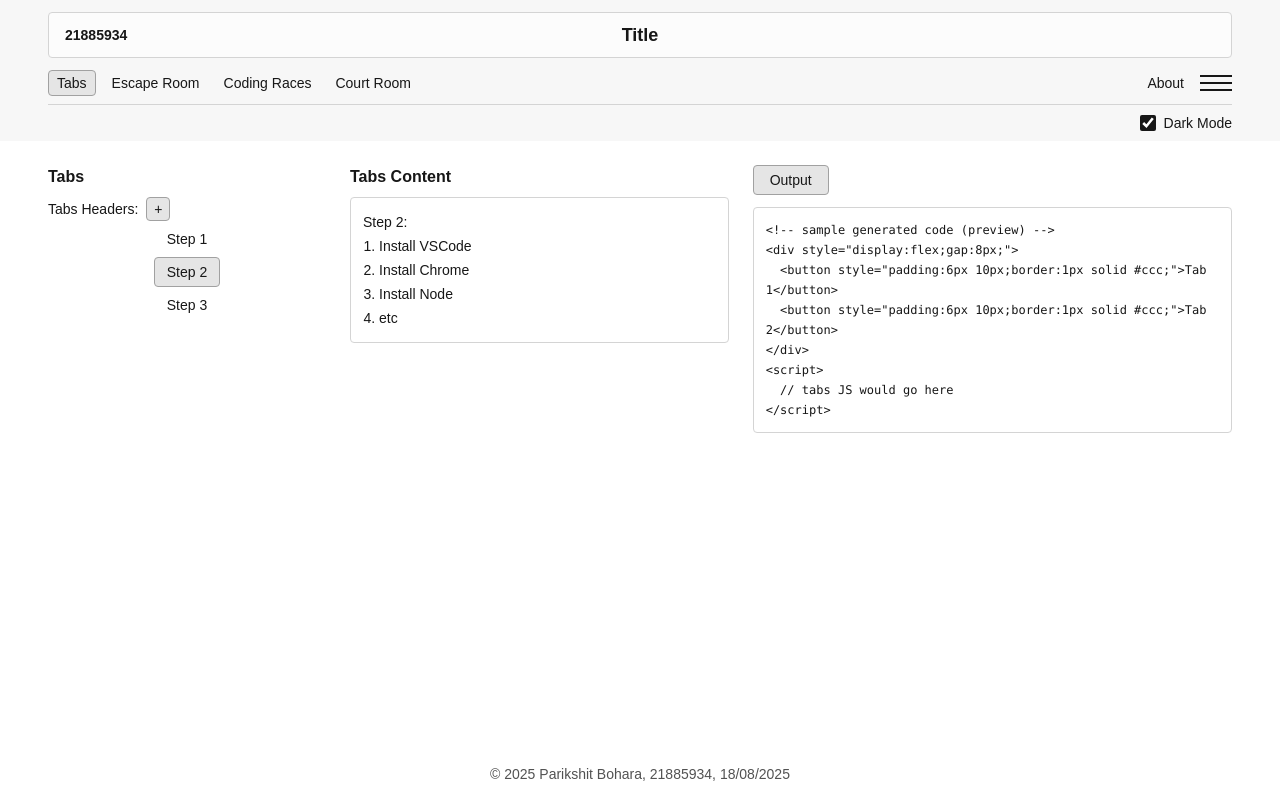
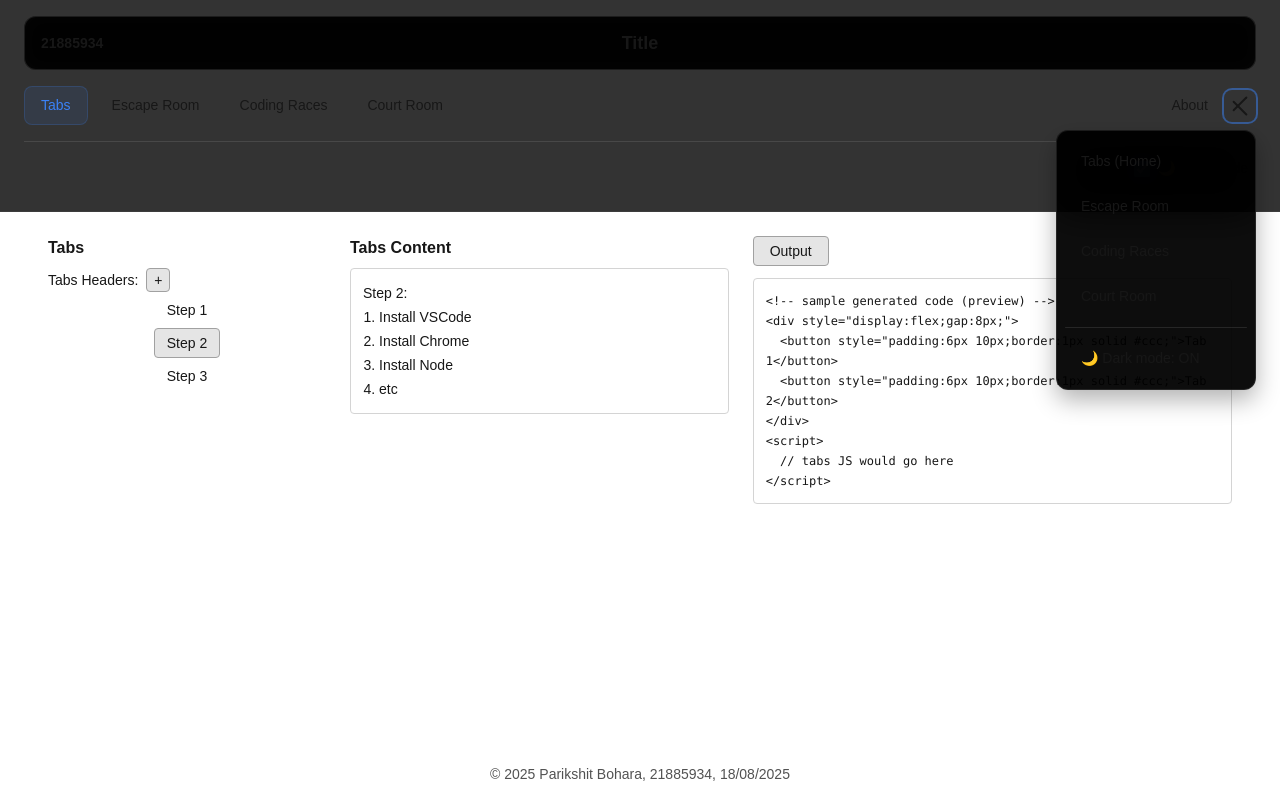
Before and after one commit to ParikshitBohara/cwaassesment, a Next.js app: page / in a window 1280 px wide. Both pictures are taken after a click on the button "Open menu". Built offline with nearby package versions, Linux system fonts and the light colour scheme.

Commit message:
feat(header): desktop right-side panel menu with dark toggle & close

```diff
--- /dev/null
+++ b/src/components/Header.module.css
@@ -0,0 +1,332 @@
+/* Modern Header Styles */
+.header {
+  backdrop-filter: blur(20px);
+  -webkit-backdrop-filter: blur(20px);
+  border-bottom: 1px solid rgba(255, 255, 255, 0.1);
+  transition: all 0.3s ease;
+}
+
+.headerDark {
+  background: rgba(0, 0, 0, 0.8);
+  border-bottom: 1px solid rgba(255, 255, 255, 0.05);
+}
+
+.headerLight {
+  background: rgba(255, 255, 255, 0.8);
+  border-bottom: 1px solid rgba(0, 0, 0, 0.05);
+}
+
+.topBar {
+  padding: 1rem 1.5rem;
+}
+
+.topBarContent {
+  background: rgba(255, 255, 255, 0.9);
+  border: 1px solid rgba(0, 0, 0, 0.1);
+  border-radius: 12px;
+  padding: 0.75rem 1rem;
+  backdrop-filter: blur(10px);
+  transition: all 0.3s ease;
+}
+
+.topBarContentDark {
+  background: rgba(0, 0, 0, 0.9);
+  border: 1px solid rgba(255, 255, 255, 0.1);
+}
+
+.navContainer {
+  padding: 0 1.5rem 1rem;
+}
+
+.navBar {
+  display: flex;
+  align-items: center;
+  justify-content: space-between;
+  padding-bottom: 1rem;
+  border-bottom: 1px solid rgba(0, 0, 0, 0.1);
+  transition: all 0.3s ease;
+}
+
+.navBarDark {
+  border-bottom: 1px solid rgba(255, 255, 255, 0.1);
+}
+
+.navLinks {
+  display: flex;
+  flex-wrap: wrap;
+  align-items: center;
+  gap: 0.5rem;
+  font-size: 0.875rem;
+}
+
+.navLink {
+  padding: 0.5rem 1rem;
+  border-radius: 8px;
+  text-decoration: none;
+  transition: all 0.2s ease;
+  position: relative;
+  overflow: hidden;
+}
+
+.navLink::before {
+  content: '';
+  position: absolute;
+  top: 0;
+  left: -100%;
+  width: 100%;
+  height: 100%;
+  background: linear-gradient(90deg, transparent, rgba(255, 255, 255, 0.2), transparent);
+  transition: left 0.5s ease;
+}
+
+.navLink:hover::before {
+  left: 100%;
+}
+
+.navLinkActive {
+  background: rgba(59, 130, 246, 0.1);
+  color: #3b82f6;
+  border: 1px solid rgba(59, 130, 246, 0.2);
+}
+
+.navLinkInactive {
+  color: inherit;
+}
+
+.navLinkInactive:hover {
+  background: rgba(0, 0, 0, 0.05);
+  transform: translateY(-1px);
+}
+
+.navLinkInactiveDark:hover {
+  background: rgba(255, 255, 255, 0.05);
+}
+
+.rightGroup {
+  display: flex;
+  align-items: center;
+  gap: 1rem;
+  position: relative;
+}
+
+.aboutLink {
+  font-size: 0.875rem;
+  text-decoration: none;
+  color: inherit;
+  transition: all 0.2s ease;
+  position: relative;
+}
+
+.aboutLink::after {
+  content: '';
+  position: absolute;
+  bottom: -2px;
+  left: 0;
+  width: 0;
+  height: 1px;
+  background: currentColor;
+  transition: width 0.3s ease;
+}
+
+.aboutLink:hover::after {
+  width: 100%;
+}
+
+/* Modern Hamburger Menu */
+.hamburgerButton {
+  position: relative;
+  width: 32px;
+  height: 32px;
+  border: none;
+  background: transparent;
+  cursor: pointer;
+  display: flex;
+  align-items: center;
+  justify-content: center;
+  border-radius: 8px;
+  transition: all 0.3s ease;
+}
+
+.hamburgerButton:hover {
+  background: rgba(0, 0, 0, 0.05);
+}
+
+.hamburgerButtonDark:hover {
+  background: rgba(255, 255, 255, 0.05);
+}
+
+.hamburgerButton:focus {
+  outline: none;
+  box-shadow: 0 0 0 2px rgba(59, 130, 246, 0.5);
+}
+
+.hamburgerIcon {
+  position: relative;
+  width: 20px;
+  height: 20px;
+}
+
+.hamburgerLine {
+  position: absolute;
+  left: 0;
+  width: 100%;
+  height: 2px;
+  background: currentColor;
+  border-radius: 1px;
+  transition: all 0.3s cubic-bezier(0.4, 0, 0.2, 1);
+}
+
+.hamburgerLine:nth-child(1) {
+  top: 4px;
+  transform-origin: center;
+}
+
+.hamburgerLine:nth-child(2) {
+  top: 9px;
+  opacity: 1;
+}
+
+.hamburgerLine:nth-child(3) {
+  top: 14px;
+  transform-origin: center;
+}
+
+/* Hamburger Animation */
+.hamburgerButton[aria-expanded="true"] .hamburgerLine:nth-child(1) {
+  transform: rotate(45deg) translate(5px, 5px);
+}
+
+.hamburgerButton[aria-expanded="true"] .hamburgerLine:nth-child(2) {
+  opacity: 0;
+  transform: scale(0);
+}
+
+.hamburgerButton[aria-expanded="true"] .hamburgerLine:nth-child(3) {
+  transform: rotate(-45deg) translate(5px, -5px);
+}
+
+/* Modern Dropdown Menu */
+.dropdownMenu {
+  position: absolute;
+  right: 0;
+  top: 100%;
+  margin-top: 0.5rem;
+  min-width: 200px;
+  background: rgba(255, 255, 255, 0.95);
+  border: 1px solid rgba(0, 0, 0, 0.1);
+  border-radius: 12px;
+  box-shadow: 0 10px 25px rgba(0, 0, 0, 0.1);
+  backdrop-filter: blur(20px);
+  padding: 0.5rem;
+  opacity: 0;
+  transform: translateY(-10px) scale(0.95);
+  animation: dropdownEnter 0.2s ease forwards;
+  z-index: 1000;
+}
+
+.dropdownMenuDark {
+  background: rgba(0, 0, 0, 0.95);
+  border: 1px solid rgba(255, 255, 255, 0.1);
+  box-shadow: 0 10px 25px rgba(0, 0, 0, 0.3);
+}
+
+@keyframes dropdownEnter {
+  to {
+    opacity: 1;
+    transform: translateY(0) scale(1);
+  }
+}
+
+.dropdownItem {
+  display: block;
+  width: 100%;
+  padding: 0.75rem 1rem;
+  text-decoration: none;
+  color: inherit;
+  border-radius: 8px;
+  transition: all 0.2s ease;
+  font-size: 0.875rem;
+  text-align: left;
+  background: transparent;
+  border: none;
+  cursor: pointer;
+}
+
+.dropdownItem:hover {
+  background: rgba(0, 0, 0, 0.05);
+  transform: translateX(4px);
+}
+
+.dropdownItemDark:hover {
+  background: rgba(255, 255, 255, 0.05);
+}
+
+.dropdownItem:focus {
+  outline: none;
+  background: rgba(59, 130, 246, 0.1);
+}
+
+.dropdownDivider {
+  height: 1px;
+  background: rgba(0, 0, 0, 0.1);
+  margin: 0.5rem 0;
+  border-radius: 1px;
+}
+
+.dropdownDividerDark {
+  background: rgba(255, 255, 255, 0.1);
+}
+
+/* Dark Mode Toggle */
+.darkModeToggle {
+  margin-top: 0.5rem;
+  margin-bottom: 0.5rem;
+  display: flex;
+  justify-content: flex-end;
+}
+
+.toggleLabel {
+  display: flex;
+  align-items: center;
+  gap: 0.5rem;
+  font-size: 0.875rem;
+  cursor: pointer;
+  padding: 0.5rem;
+  border-radius: 8px;
+  transition: all 0.2s ease;
+}
+
+.toggleLabel:hover {
+  background: rgba(0, 0, 0, 0.05);
+}
+
+.toggleLabelDark:hover {
+  background: rgba(255, 255, 255, 0.05);
+}
+
+.toggleCheckbox {
+  width: 16px;
+  height: 16px;
+  accent-color: #3b82f6;
+  cursor: pointer;
+}
+
+/* Responsive Design */
+@media (max-width: 768px) {
+  .topBar {
+    padding: 0.75rem 1rem;
+  }
+
+  .navContainer {
+    padding: 0 1rem 0.75rem;
+  }
+
+  .navLinks {
+    gap: 0.25rem;
+  }
+
+  .navLink {
+    padding: 0.375rem 0.75rem;
+    font-size: 0.8rem;
+  }
+}
--- a/src/components/Header.tsx
+++ b/src/components/Header.tsx
@@ -1,8 +1,9 @@
 "use client";
 
 import Link from "next/link";
-import { useEffect, useState } from "react";
+import { useEffect, useRef, useState } from "react";
 import { usePathname } from "next/navigation";
+import styles from "./Header.module.css";
 
 type Props = {
   studentNo: string;
@@ -11,14 +12,54 @@ type Props = {
 
 export default function Header({ studentNo, title = "Title" }: Props) {
   const [dark, setDark] = useState(true);
+  const [menuOpen, setMenuOpen] = useState(false);
   const pathname = usePathname();
+  const menuRef = useRef<HTMLDivElement>(null);
+  const buttonRef = useRef<HTMLButtonElement>(null);
 
   useEffect(() => {
     const root = document.documentElement;
     dark ? root.classList.add("dark") : root.classList.remove("dark");
   }, [dark]);
 
-  // Left-side nav (exclude About here)
+  // Close on route change
+  useEffect(() => setMenuOpen(false), [pathname]);
+
+  // Close on ESC / click outside
+  useEffect(() => {
+    function onKey(e: KeyboardEvent) {
+      if (e.key === "Escape") {
+        setMenuOpen(false);
+        buttonRef.current?.focus();
+      }
+      // Simple arrow navigation inside the menu
+      if (!menuOpen || !menuRef.current) return;
+      const items = menuRef.current.querySelectorAll<HTMLAnchorElement>('a[role="menuitem"]');
+      if (!items.length) return;
+      const i = Array.from(items).indexOf(document.activeElement as HTMLAnchorElement);
+      if (e.key === "ArrowDown") {
+        e.preventDefault();
+        (items[(i + 1 + items.length) % items.length] || items[0]).focus();
+      } else if (e.key === "ArrowUp") {
+        e.preventDefault();
+        (items[(i - 1 + items.length) % items.length] || items[items.length - 1]).focus();
+      }
+    }
+    function onClick(e: MouseEvent) {
+      if (!menuOpen) return;
+      const t = e.target as Node;
+      if (!menuRef.current?.contains(t) && !buttonRef.current?.contains(t)) {
+        setMenuOpen(false);
+      }
+    }
+    document.addEventListener("keydown", onKey);
+    document.addEventListener("mousedown", onClick);
+    return () => {
+      document.removeEventListener("keydown", onKey);
+      document.removeEventListener("mousedown", onClick);
+    };
+  }, [menuOpen]);
+
   const NAV_LEFT = [
     { href: "/", label: "Tabs" },
     { href: "/escape-room", label: "Escape Room" },
@@ -27,40 +68,33 @@ export default function Header({ studentNo, title = "Title" }: Props) {
   ];
 
   return (
-    <header className="sticky top-0 z-50 bg-neutral-100/80 backdrop-blur dark:bg-neutral-900/80">
-      {/* ===== Top bar: Student No. left, Title center ===== */}
-      <div className="px-6 py-3 md:px-8 lg:px-12">
-        <div className="rounded border border-neutral-300 bg-white/70 px-4 py-2 dark:border-neutral-700 dark:bg-neutral-800/70">
+    <header className={`${styles.header} ${dark ? styles.headerDark : styles.headerLight} sticky top-0 z-50`}>
+      {/* Top bar */}
+      <div className={styles.topBar}>
+        <div className={`${styles.topBarContent} ${dark ? styles.topBarContentDark : ''}`}>
           <div className="grid grid-cols-3 items-center">
-            {/* Student number left */}
             <div className="text-sm font-semibold">{studentNo}</div>
-
-            {/* Title center */}
             <h1 className="text-center text-lg font-semibold">{title}</h1>
-
-            {/* Right side left blank so About/Hamburger are below */}
             <div />
           </div>
         </div>
       </div>
 
-      {/* ===== Nav row: left links, right About + hamburger ===== */}
-      <div className="px-6 md:px-8 lg:px-12">
-        <div className="flex items-center justify-between border-b border-neutral-300 pb-2 dark:border-neutral-700">
-          {/* Left group */}
-          <nav aria-label="Primary" className="text-sm flex flex-wrap items-center gap-2">
+      {/* Nav row */}
+      <div className={styles.navContainer}>
+        <div className={`${styles.navBar} ${dark ? styles.navBarDark : ''}`}>
+          <nav aria-label="Primary" className={styles.navLinks}>
             {NAV_LEFT.map((link) => {
               const isActive = pathname === link.href;
               return (
                 <Link
                   key={link.href}
                   href={link.href}
-                  className={[
-                    "rounded px-2 py-0.5 focus:outline-none focus:ring-2 focus:ring-offset-2",
+                  className={`${styles.navLink} ${
                     isActive
-                      ? "border border-neutral-400 bg-neutral-200 dark:border-neutral-600 dark:bg-neutral-700"
-                      : "hover:bg-neutral-200/60 dark:hover:bg-neutral-700/60",
-                  ].join(" ")}
+                      ? styles.navLinkActive
+                      : `${styles.navLinkInactive} ${dark ? styles.navLinkInactiveDark : ''}`
+                  }`}
                 >
                   {link.label}
                 </Link>
@@ -68,29 +102,102 @@ export default function Header({ studentNo, title = "Title" }: Props) {
             })}
           </nav>
 
-          {/* Right group: About + hamburger */}
-          <div className="flex items-center gap-4">
-            <Link href="/about" className="text-sm underline-offset-4 hover:underline">
+          {/* Right group: About + hamburger menu */}
+          <div className={styles.rightGroup}>
+            <Link href="/about" className={styles.aboutLink}>
               About
             </Link>
-            <button aria-label="Open menu" className="group relative h-6 w-8">
-              <span className="absolute left-0 top-1 block h-0.5 w-8 bg-current transition-transform group-hover:translate-x-0.5" />
-              <span className="absolute left-0 top-1/2 block h-0.5 w-8 -translate-y-1/2 bg-current" />
-              <span className="absolute bottom-1 left-0 block h-0.5 w-8 bg-current transition-transform group-hover:-translate-x-0.5" />
+
+            <button
+              ref={buttonRef}
+              type="button"
+              className={`${styles.hamburgerButton} ${dark ? styles.hamburgerButtonDark : ''}`}
+              aria-label={menuOpen ? "Close menu" : "Open menu"}
+              aria-haspopup="menu"
+              aria-expanded={menuOpen}
+              aria-controls="desktop-menu"
+              onClick={() => setMenuOpen((v) => !v)}
+              onKeyDown={(e) => {
+                if (e.key === "ArrowDown") {
+                  e.preventDefault();
+                  setMenuOpen(true);
+                  setTimeout(() => {
+                    menuRef.current
+                      ?.querySelector<HTMLAnchorElement>('a[role="menuitem"]')
+                      ?.focus();
+                  }, 0);
+                }
+              }}
+            >
+              <div className={styles.hamburgerIcon}>
+                <span className={styles.hamburgerLine} />
+                <span className={styles.hamburgerLine} />
+                <span className={styles.hamburgerLine} />
+              </div>
             </button>
+
+            {/* Modern Dropdown Menu */}
+            {menuOpen && (
+              <div
+                id="desktop-menu"
+                ref={menuRef}
+                role="menu"
+                aria-label="More"
+                className={`${styles.dropdownMenu} ${dark ? styles.dropdownMenuDark : ''}`}
+              >
+                <Link
+                  role="menuitem"
+                  href="/"
+                  className={`${styles.dropdownItem} ${dark ? styles.dropdownItemDark : ''}`}
+                >
+                  Tabs (Home)
+                </Link>
+                <Link
+                  role="menuitem"
+                  href="/escape-room"
+                  className={`${styles.dropdownItem} ${dark ? styles.dropdownItemDark : ''}`}
+                >
+                  Escape Room
+                </Link>
+                <Link
+                  role="menuitem"
+                  href="/coding-races"
+                  className={`${styles.dropdownItem} ${dark ? styles.dropdownItemDark : ''}`}
+                >
+                  Coding Races
+                </Link>
+                <Link
+                  role="menuitem"
+                  href="/court-room"
+                  className={`${styles.dropdownItem} ${dark ? styles.dropdownItemDark : ''}`}
+                >
+                  Court Room
+                </Link>
+                <div className={`${styles.dropdownDivider} ${dark ? styles.dropdownDividerDark : ''}`} />
+                <button
+                  role="menuitem"
+                  type="button"
+                  onClick={() => setDark((v) => !v)}
+                  className={`${styles.dropdownItem} ${dark ? styles.dropdownItemDark : ''}`}
+                  aria-pressed={dark}
+                >
+                  {dark ? "🌙 Dark mode: ON" : "☀️ Dark mode: OFF"}
+                </button>
+              </div>
+            )}
           </div>
         </div>
 
-        {/* ===== Dark mode row: separate and right-aligned ===== */}
-        <div className="mt-2 mb-2 flex justify-end">
-          <label className="flex items-center gap-2 text-sm">
+        {/* Dark mode toggle */}
+        <div className={styles.darkModeToggle}>
+          <label className={`${styles.toggleLabel} ${dark ? styles.toggleLabelDark : ''}`}>
             <input
               type="checkbox"
               checked={dark}
               onChange={() => setDark((v) => !v)}
-              className="h-4 w-4 accent-current"
+              className={styles.toggleCheckbox}
             />
-            Dark Mode
+            {dark ? "🌙" : "☀️"} Dark Mode
           </label>
         </div>
       </div>
```
